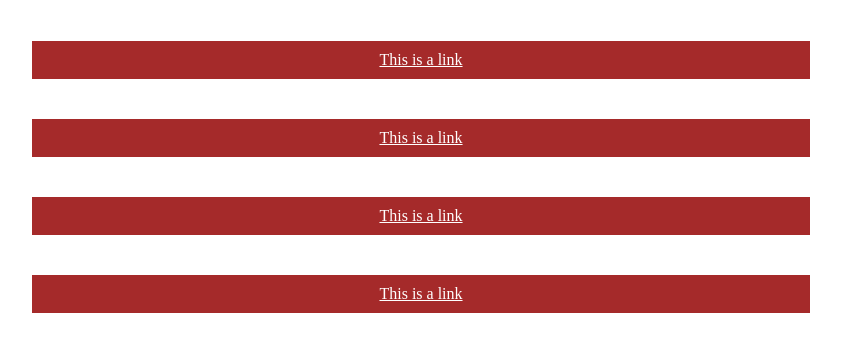
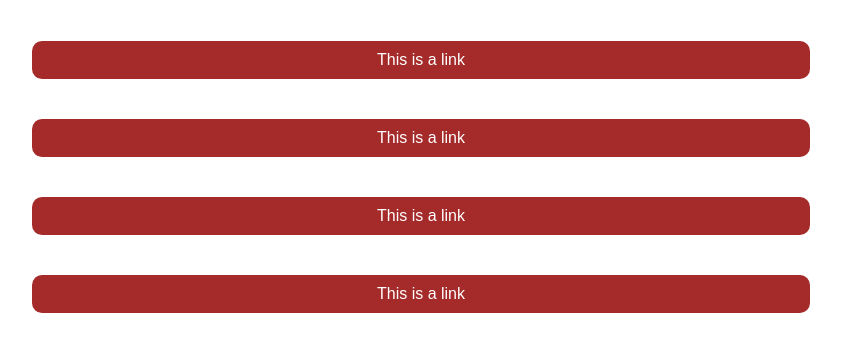
Before and after one commit to craphacorreia/loja_front, a plain HTML site: page loja/index.html in a window 1280 px wide. Shown: the part 163-514 px from the top of the page, 219-1060 px from the left. Drawn offline with Linux system fonts and the light colour scheme.

Commit message:
Finalizando listas links

```diff
--- a/loja/index.html
+++ b/loja/index.html
@@ -23,6 +23,9 @@ section div a{
     text-align: center;
     list-style: none;
     color:white;
+    text-decoration: none;
+    font-family: sans-serif;
+    border-radius: 10px;
 }
 
 
```
